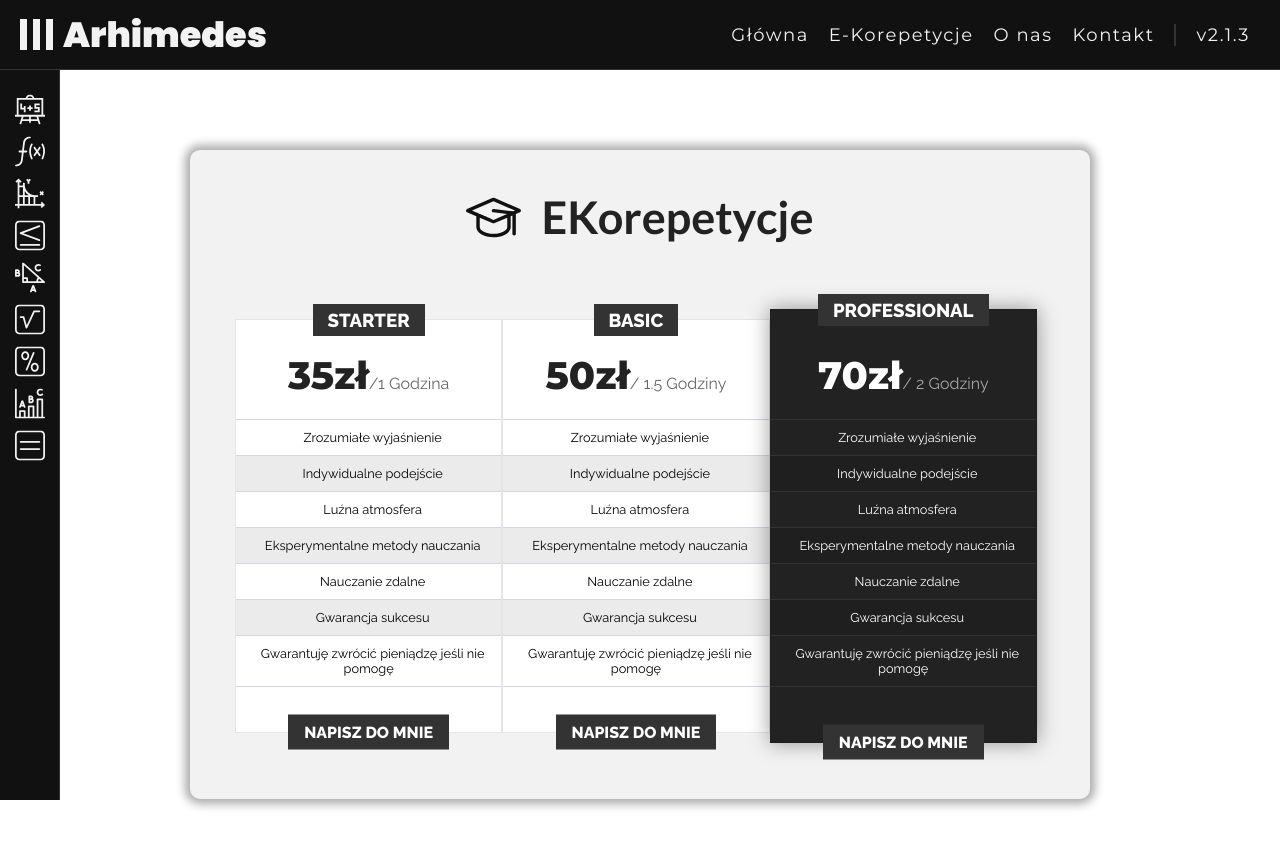
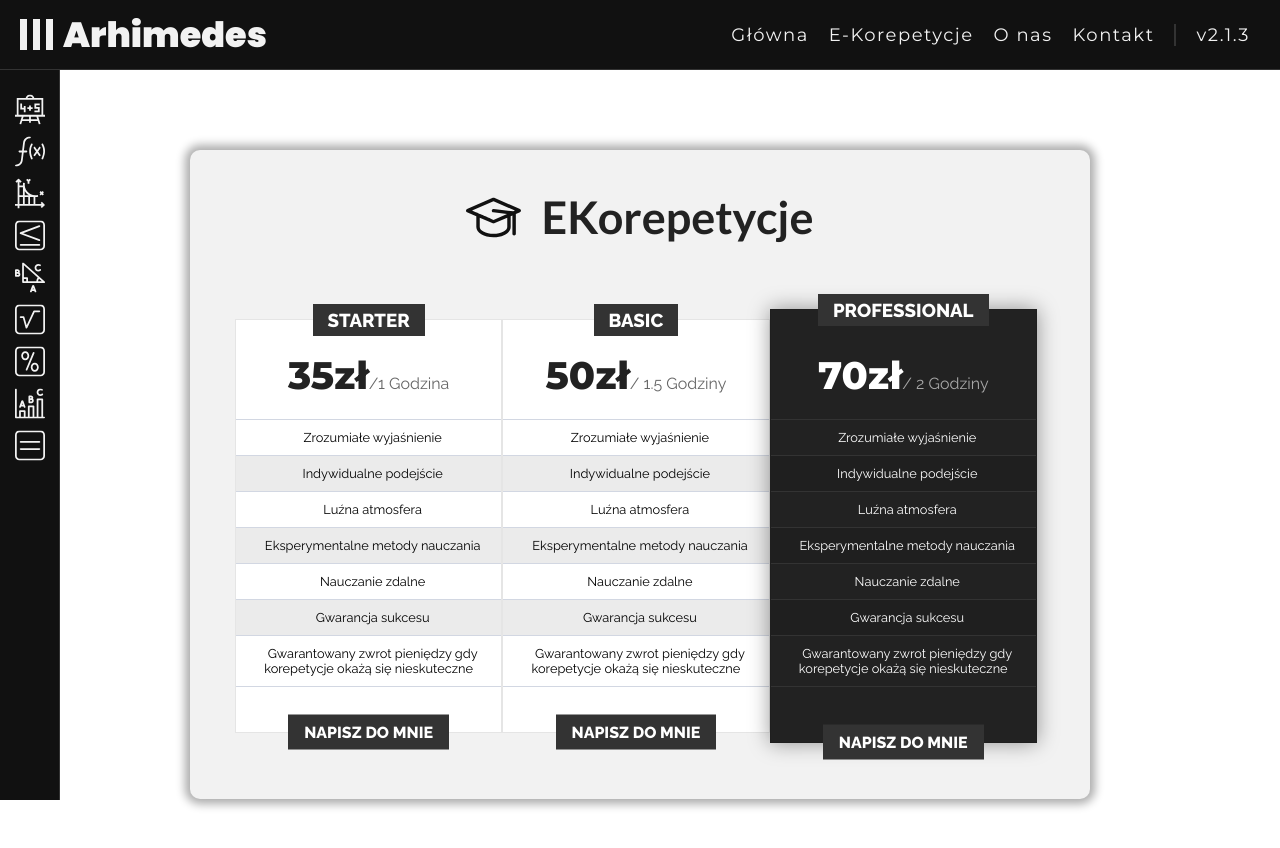
Before and after one commit to Illya1074/arhimedes, a React (Create React App) app: page /#/ in a window 1280 px wide. Both pictures are taken after a click on the element "E-Korepetycje". Shown: the top 848 px of the page. Built offline with nearby package versions, Linux system fonts and the light colour scheme.

Commit message:
price box css 8

```diff
--- a/src/containers/Korepetycje/Korepetycje.js
+++ b/src/containers/Korepetycje/Korepetycje.js
@@ -45,7 +45,7 @@ const Korepetycje = () => {
                     <li><i className="ion-checkmark"> </i>Eksperymentalne metody nauczania</li>
                     <li><i className="ion-checkmark"> </i>Nauczanie zdalne</li>
                     <li><i className="ion-checkmark"> </i>Gwarancja sukcesu</li>
-                    <li><i className="ion-checkmark"> </i>Gwarantuję zwrócić pieniądzę jeśli nie pomogę</li>
+                    <li><i className="ion-checkmark"> </i>Gwarantowany zwrot pieniędzy gdy korepetycje okażą się nieskuteczne</li>
                     </ul>
                     <div className="plan-select"><a href="https://www.instagram.com/__arhimedes__/">Napisz do mnie</a></div>
                 </div>
@@ -61,7 +61,7 @@ const Korepetycje = () => {
                     <li><i className="ion-checkmark"> </i>Eksperymentalne metody nauczania</li>
                     <li><i className="ion-checkmark"> </i>Nauczanie zdalne</li>
                     <li><i className="ion-checkmark"> </i>Gwarancja sukcesu</li>
-                    <li><i className="ion-checkmark"> </i>Gwarantuję zwrócić pieniądzę jeśli nie pomogę</li>
+                    <li><i className="ion-checkmark"> </i>Gwarantowany zwrot pieniędzy gdy korepetycje okażą się nieskuteczne</li>
                     </ul>
                     <div className="plan-select"><a href="https://www.instagram.com/__arhimedes__/">Napisz do mnie</a></div>
                 </div>
@@ -77,7 +77,7 @@ const Korepetycje = () => {
                     <li><i className="ion-checkmark"> </i>Eksperymentalne metody nauczania</li>
                     <li><i className="ion-checkmark"> </i>Nauczanie zdalne</li>
                     <li><i className="ion-checkmark"> </i>Gwarancja sukcesu</li>
-                    <li><i className="ion-checkmark"> </i>Gwarantuję zwrócić pieniądzę jeśli nie pomogę</li>
+                    <li><i className="ion-checkmark"> </i>Gwarantowany zwrot pieniędzy gdy korepetycje okażą się nieskuteczne</li>
                     </ul>
                     <div className="plan-select"><a href="https://www.instagram.com/__arhimedes__/">Napisz do mnie</a></div>
                 </div>
```
Also changed, not shown: 1 other file (tests, documents, lock files or other folders).
